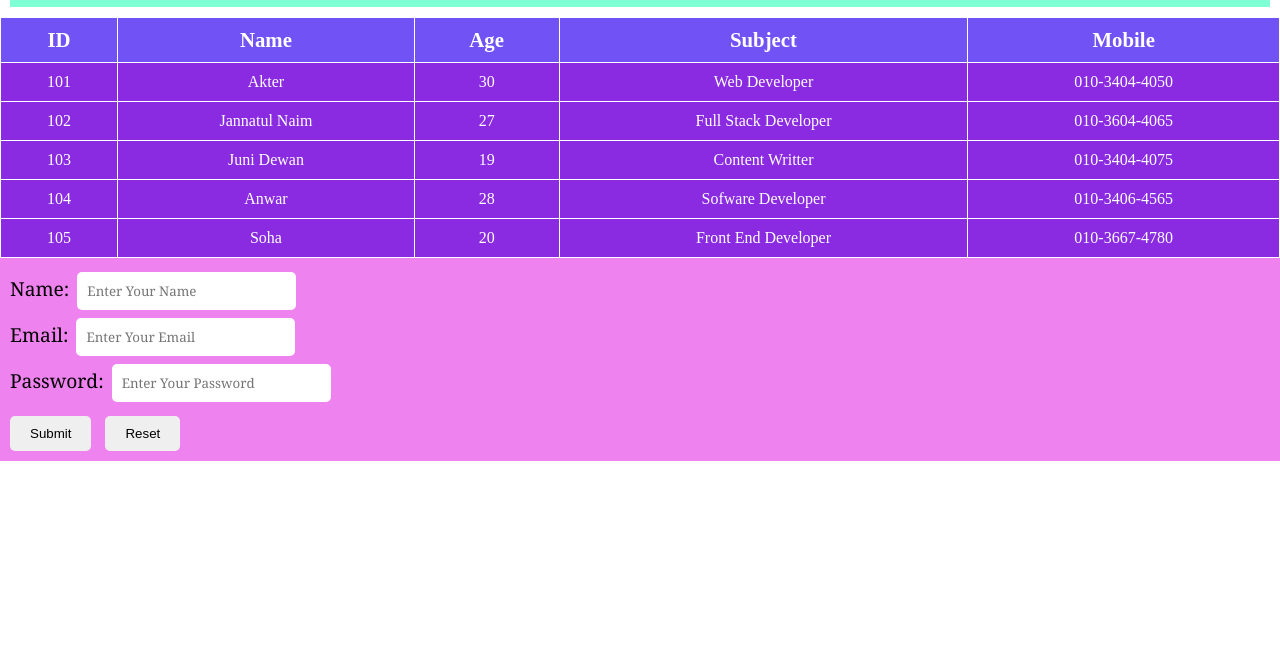
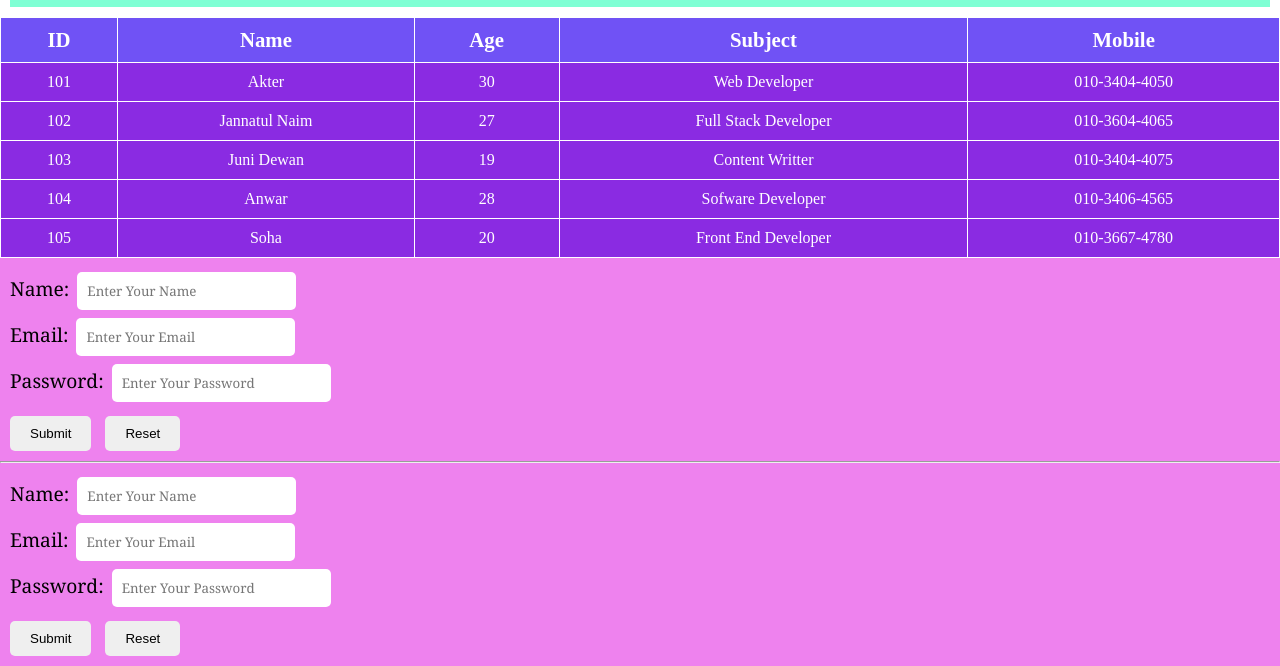
Before and after one commit to kamal336/Git-practice, a plain HTML site: page index.html in a window 1280 px wide. Shown: the part 145-811 px from the top of the page. Drawn offline with Linux system fonts and the light colour scheme.

Commit message:
another form addded

```diff
--- a/index.html
+++ b/index.html
@@ -86,5 +86,27 @@
      <button type="reset">Reset</button>
     </form>
 
+    <hr>
+
+    <form action="">
+        <div>
+         <label for="name">Name:</label>
+         <input type="text" placeholder="Enter Your Name">
+        </div>
+      <div>
+        <label for="email">Email:</label>
+        <input type="email" placeholder="Enter Your Email">
+      </div>
+
+     <div>
+        <label for="password">Password:</label>
+        <input type="text" placeholder="Enter Your Password">
+    </div>
+     <button type="submit">Submit</button>
+     <button type="reset">Reset</button>
+    </form>
+
+
+
 </body>
 </html>
```
